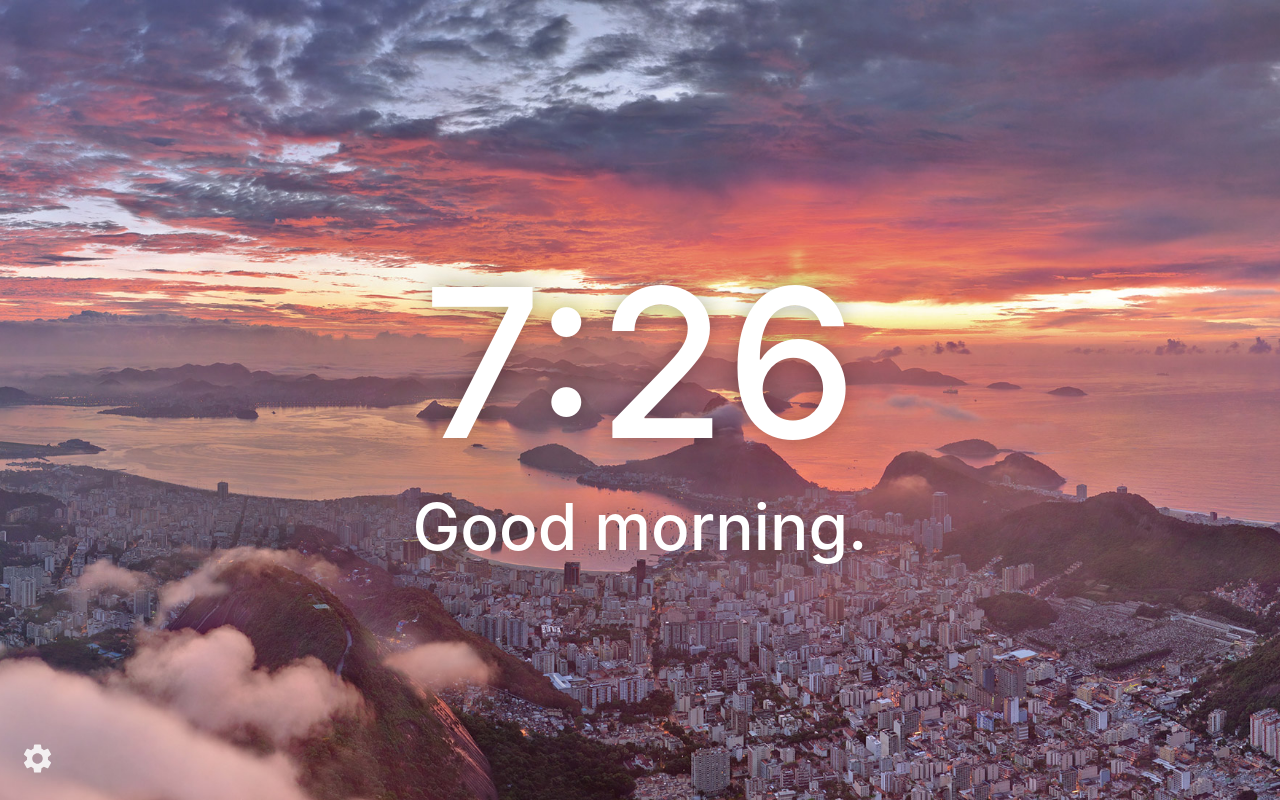
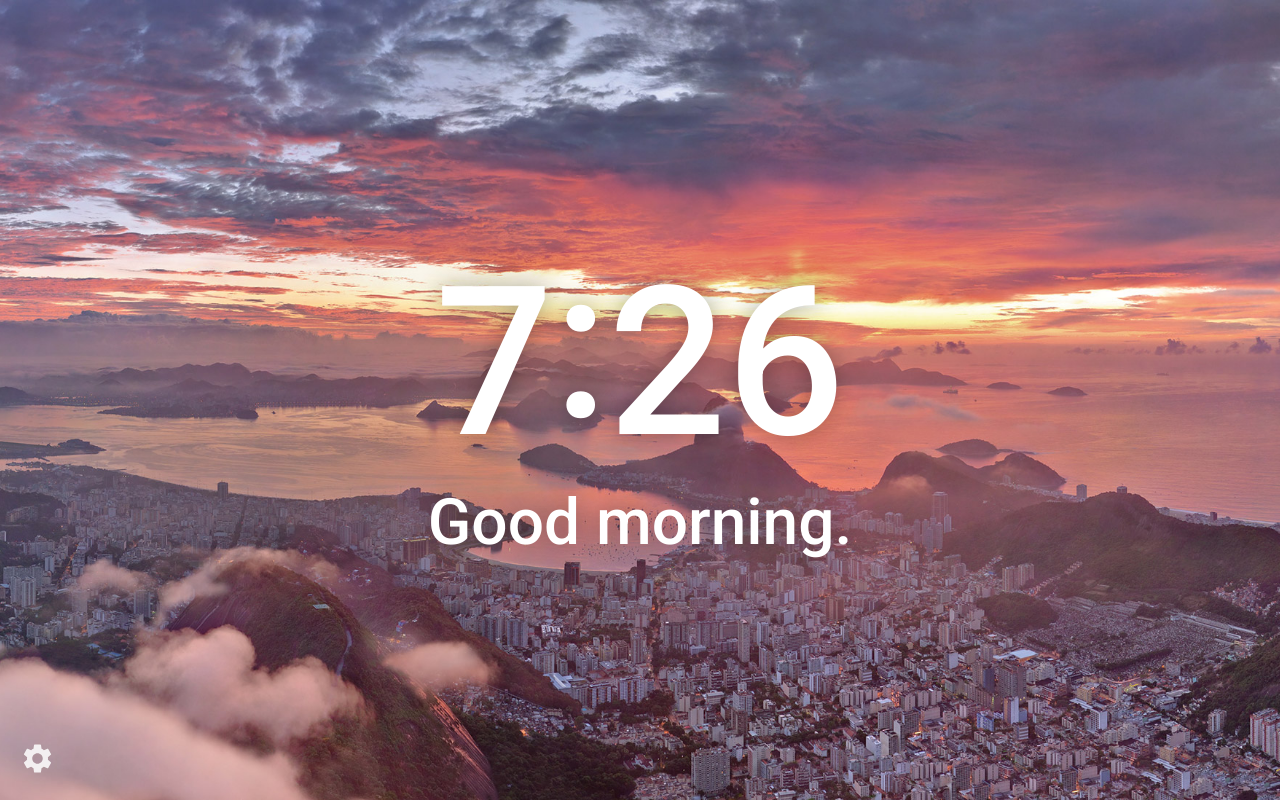
Before and after one commit to kx-chen/velocity, a browser extension: page src/override/override.html in a window 1280 px wide. Drawn offline with Linux system fonts and the light colour scheme.

Commit message:
VEL-20 Use same font for all platforms (#7)
* VEL-19 Change greeting text dynamically

Optimize logic for updating time and message.

* VEL-20 Use single font for all platforms

Using Roboto. Might be reverted later once we can
get Helvetica or San Francisco.

* Lint

* VEL-20 Remove extra fonts

Extra fonts were being loaded in.

```diff
--- a/src/override/override.html
+++ b/src/override/override.html
@@ -2,6 +2,10 @@
 <html>
   <head>
     <title>New Tab</title>
+    <link
+      href="https://fonts.googleapis.com/css?family=Roboto:500&display=swap"
+      rel="stylesheet"
+    />
     <style>
       #clock-wrapper {
         color: white;
@@ -14,9 +18,8 @@
         transform: translateX(-50%) translateY(-50%);
 
         /* system fonts */
-        font-family: -apple-system, BlinkMacSystemFont,
-          "Neue Haas Grotesk Text Pro", "Helvetica Neue", Helvetica, Arial,
-          sans-serif;
+        font-family: "Roboto", sans-serif;
+        /*font-family: -apple-system, BlinkMacSystemFont, "Roboto", "Helvetica Neue", Helvetica, Arial, sans-serif;*/
         font-weight: 500;
       }
 
@@ -74,12 +77,18 @@
       #settings-cog {
         cursor: pointer;
       }
+
+      #hour::after {
+        content: ":";
+        position: relative;
+        top: -0.08em;
+      }
     </style>
   </head>
   <body>
     <div id="body-wrapper">
       <div id="clock-wrapper">
-        <div id="clock"></div>
+        <div id="clock"><span id="hour"></span><span id="minute"></span></div>
         <div id="message-under-clock"></div>
       </div>
 
--- a/src/override/override.js
+++ b/src/override/override.js
@@ -39,7 +39,9 @@ function setMessageUnderClock() {
 
   message += ".";
 
-  document.getElementById("message-under-clock").innerHTML = message;
+  if (document.getElementById("message-under-clock").innerHTML !== message) {
+    document.getElementById("message-under-clock").innerHTML = message;
+  }
 }
 
 function getCurrentTime() {
@@ -63,7 +65,13 @@ function checkTime(i) {
 }
 
 function setTimeOnPage(time) {
-  document.getElementById("clock").innerHTML = time[0] + ":" + time[1];
+  setMessageUnderClock();
+
+  let formattedTime = time[0] + ":" + time[1];
+  if (document.getElementById("minute").innerHTML !== time[1]) {
+    document.getElementById("hour").innerHTML = time[0];
+    document.getElementById("minute").innerHTML = time[1];
+  }
 }
 
 function ready(fn) {
```
Also changed, not shown: manifest.json.
